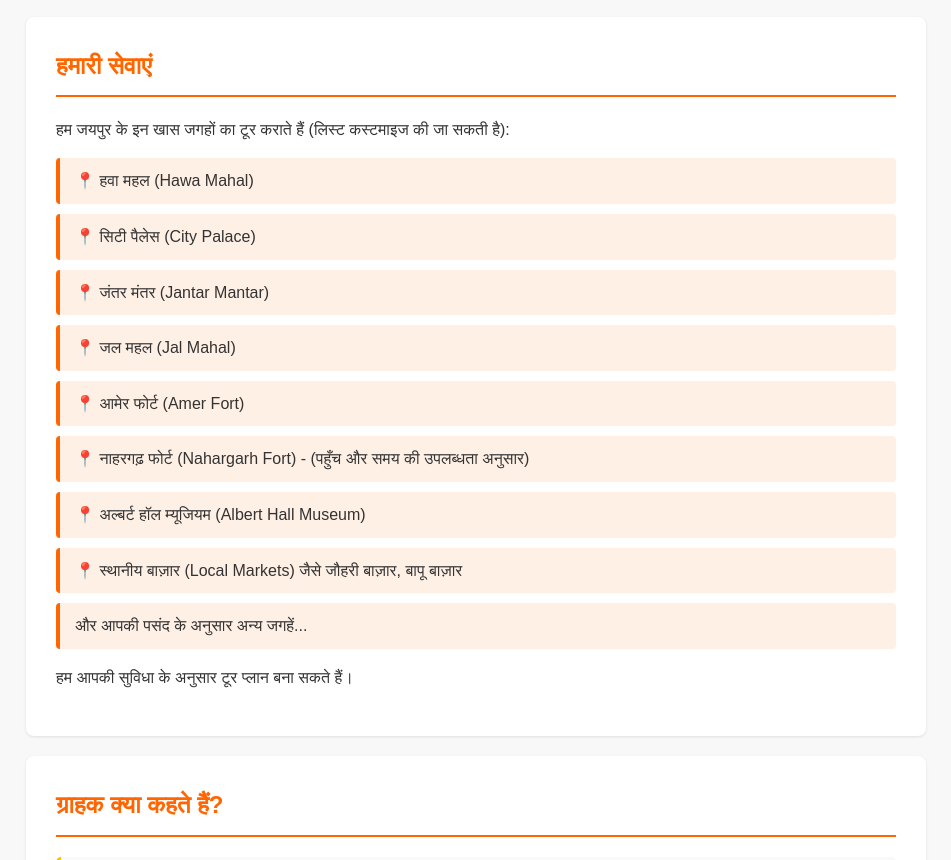
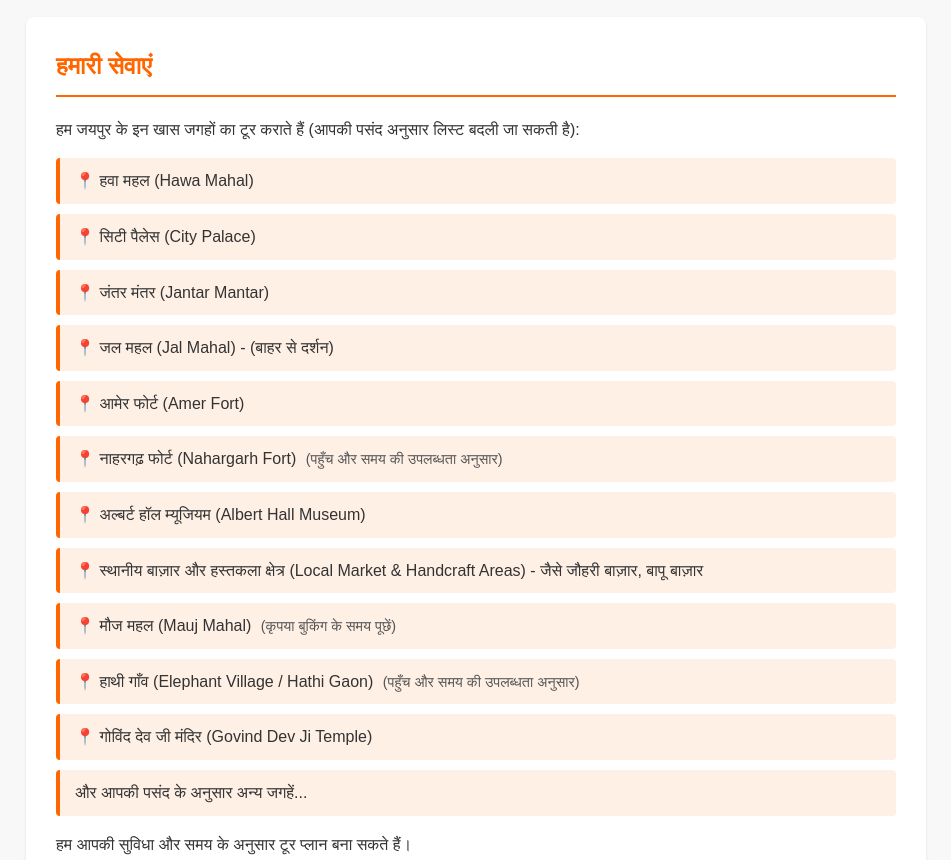
Before and after one commit to digisatyam/Suraj-E-Rickshaw, a plain HTML site: page index.html in a window 1280 px wide. Shown: the part 443-1303 px from the top of the page, without its empty margins (164-1115 px from the left). Drawn offline with Linux system fonts and the light colour scheme.

Commit message:
index.html

```diff
--- a/index.html
+++ b/index.html
@@ -65,6 +65,11 @@
             padding: 10px 15px;
             border-left: 4px solid #ff6600;
             border-radius: 4px;
+        }
+        .service-list li span { /* For notes like conditions apply */
+            font-size: 0.9em;
+            color: #555;
+            margin-left: 5px;
         }
 
         /* Testimonial Styles */
@@ -215,19 +220,22 @@
         <section id="services">
             <h2>हमारी सेवाएं</h2>
             <div class="service-list">
-                <p>हम जयपुर के इन खास जगहों का टूर कराते हैं (लिस्ट कस्टमाइज की जा सकती है):</p>
+                <p>हम जयपुर के इन खास जगहों का टूर कराते हैं (आपकी पसंद अनुसार लिस्ट बदली जा सकती है):</p>
                 <ul>
                     <li>📍 हवा महल (Hawa Mahal)</li>
                     <li>📍 सिटी पैलेस (City Palace)</li>
                     <li>📍 जंतर मंतर (Jantar Mantar)</li>
-                    <li>📍 जल महल (Jal Mahal)</li>
+                    <li>📍 जल महल (Jal Mahal) - (बाहर से दर्शन)</li>
                     <li>📍 आमेर फोर्ट (Amer Fort)</li>
-                    <li>📍 नाहरगढ़ फोर्ट (Nahargarh Fort) - (पहुँच और समय की उपलब्धता अनुसार)</li>
+                    <li>📍 नाहरगढ़ फोर्ट (Nahargarh Fort) <span>(पहुँच और समय की उपलब्धता अनुसार)</span></li>
                     <li>📍 अल्बर्ट हॉल म्यूजियम (Albert Hall Museum)</li>
-                    <li>📍 स्थानीय बाज़ार (Local Markets) जैसे जौहरी बाज़ार, बापू बाज़ार</li>
+                    <li>📍 स्थानीय बाज़ार और हस्तकला क्षेत्र (Local Market & Handcraft Areas) - जैसे जौहरी बाज़ार, बापू बाज़ार</li>
+                    <li>📍 मौज महल (Mauj Mahal) <span>(कृपया बुकिंग के समय पूछें)</span></li>
+                    <li>📍 हाथी गाँव (Elephant Village / Hathi Gaon) <span>(पहुँच और समय की उपलब्धता अनुसार)</span></li>
+                    <li>📍 गोविंद देव जी मंदिर (Govind Dev Ji Temple)</li>
                     <li>और आपकी पसंद के अनुसार अन्य जगहें...</li>
                 </ul>
-                <p>हम आपकी सुविधा के अनुसार टूर प्लान बना सकते हैं।</p>
+                <p>हम आपकी सुविधा और समय के अनुसार टूर प्लान बना सकते हैं।</p>
             </div>
         </section>
 
@@ -309,8 +317,8 @@
                      <p class="faq-answer"><strong>उत्तर:</strong> नहीं, हमारे टूर पैकेज में आमतौर पर दर्शनीय स्थलों के प्रवेश टिकट शामिल नहीं होते हैं। टिकट आपको स्वयं खरीदने होंगे। हम आपको टिकट काउंटर तक मार्गदर्शन कर सकते हैं।</p>
                  </div>
                   <div class="faq-item">
-                     <p class="faq-question"><strong>प्रश्न:</strong> क्या हम टूर के दौरान अपनी पसंद की जगहें जोड़ सकते हैं?</p>
-                     <p class="faq-answer"><strong>उत्तर:</strong> बिल्कुल! हम टूर को आपकी पसंद के अनुसार कस्टमाइज करने में फ्लेक्सिबल हैं। आप हमें अपनी रुचियां बता सकते हैं, और हम मिलकर एक बेहतरीन प्लान बना सकते हैं।</p>
+                     <p class="faq-question"><strong>प्रश्न:</strong> क्या नाहरगढ़ फोर्ट और हाथी गाँव तक ई-रिक्शा जा सकता है?</p>
+                     <p class="faq-answer"><strong>उत्तर:</strong> नाहरगढ़ फोर्ट की चढ़ाई थोड़ी खड़ी है और हाथी गाँव शहर से थोड़ा बाहर है। ई-रिक्शा से इन जगहों तक पहुँचना संभव हो सकता है, लेकिन यह सड़क की स्थिति और बैटरी चार्ज पर निर्भर करता है। कृपया बुकिंग के समय इन जगहों के बारे में विशेष रूप से पूछें ताकि हम सबसे अच्छा समाधान बता सकें।</p>
                  </div>
                   <div class="faq-item">
                      <p class="faq-question"><strong>प्रश्न:</strong> बुकिंग कैसे करें?</p>
@@ -345,7 +353,7 @@
     </div>
 
     <footer>
-        <p>© 2025 Suraj E-Rickshaw. All rights reserved.</p> <!-- वर्ष अपडेट किया -->
+        <p>© 2024 Suraj E-Rickshaw. All rights reserved.</p>
         <p>Jaipur, Rajasthan</p>
     </footer>
 
```
